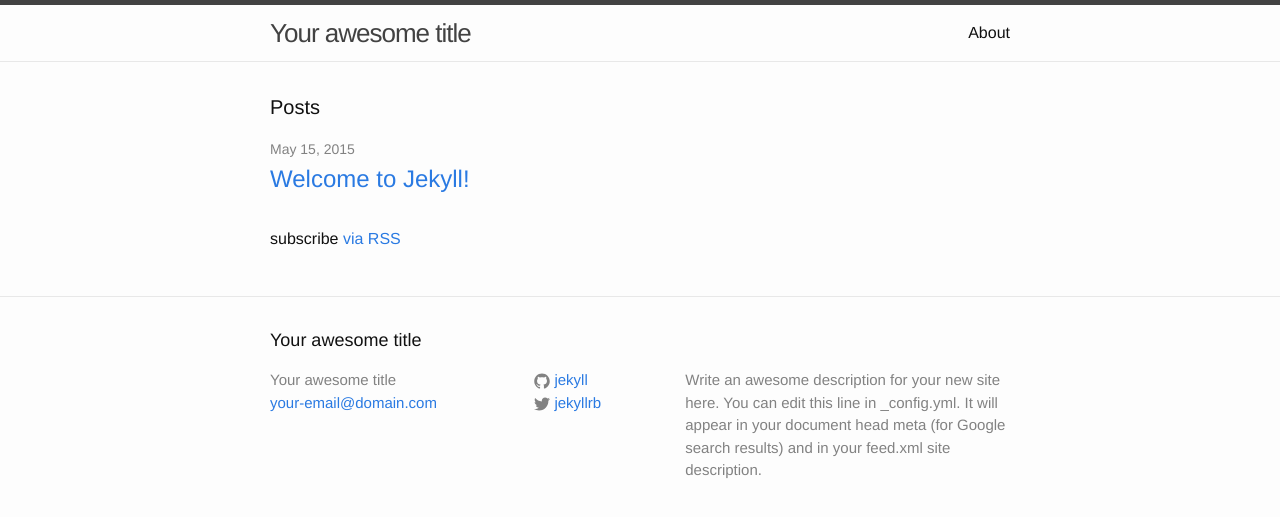
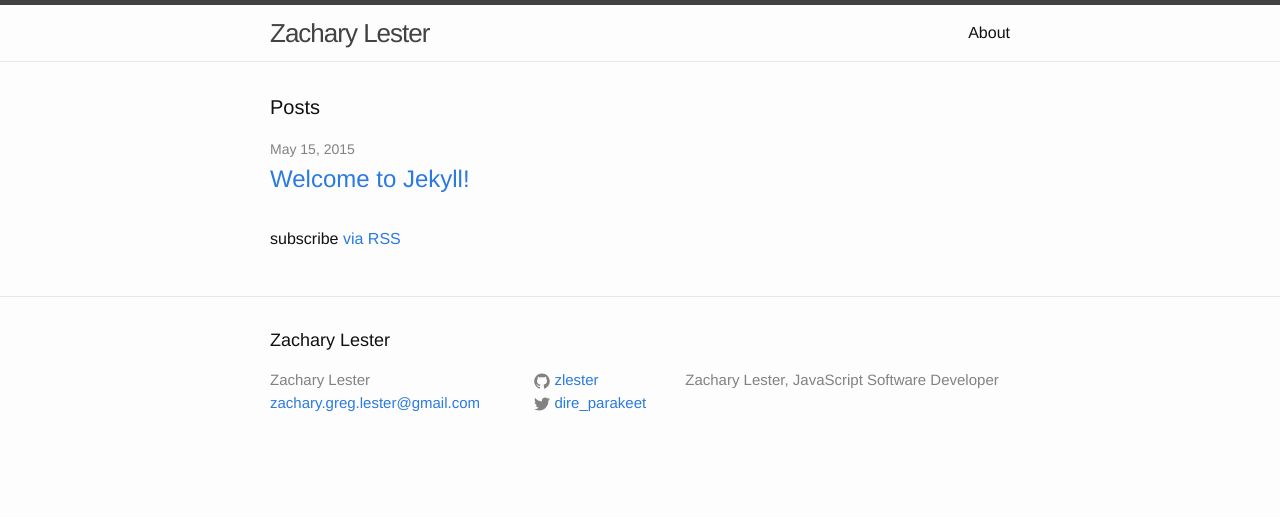
Before and after one commit to ZLester/zlester.github.io, a Jekyll site: the page built from index.html, in a window 1280 px wide. Shown: the top 517 px of the page. Built offline with Jekyll 4.4.1, drawn with Linux system fonts in a browser that asks for light colours.

Commit message:
Testing updates

```diff
--- a/_config.yml
+++ b/_config.yml
@@ -1,14 +1,12 @@
 # Site settings
-title: Your awesome title
-email: your-email@domain.com
+title: Zachary Lester
+email: zachary.greg.lester@gmail.com
 description: > # this means to ignore newlines until "baseurl:"
-  Write an awesome description for your new site here. You can edit this
-  line in _config.yml. It will appear in your document head meta (for
-  Google search results) and in your feed.xml site description.
+  Zachary Lester, JavaScript Software Developer
 baseurl: "" # the subpath of your site, e.g. /blog/
-url: "http://yourdomain.com" # the base hostname & protocol for your site
-twitter_username: jekyllrb
-github_username:  jekyll
+url: "http://www.zacharylester.com" # the base hostname & protocol for your site
+twitter_username: dire_parakeet
+github_username:  zlester
 
 # Build settings
 markdown: kramdown
```
